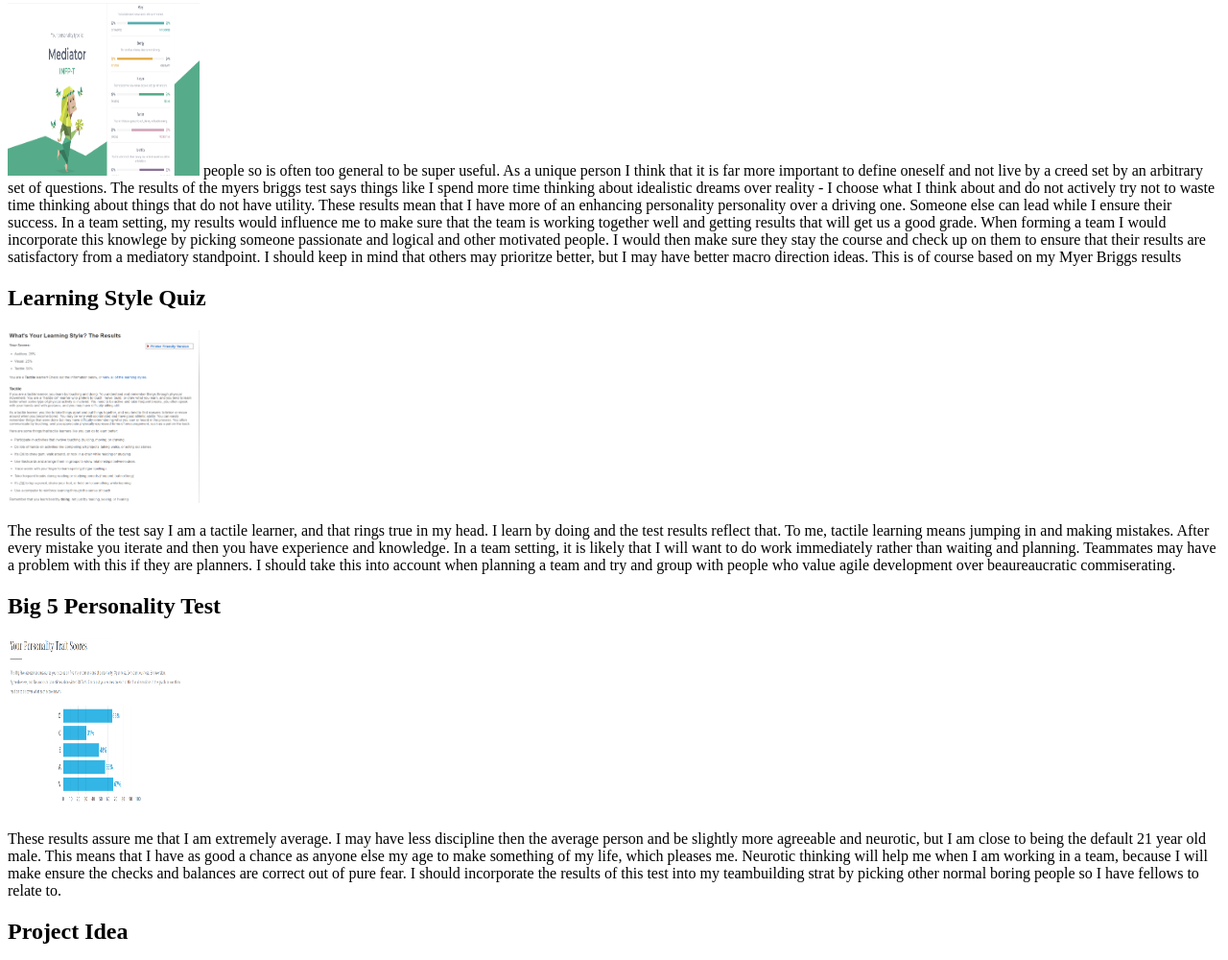
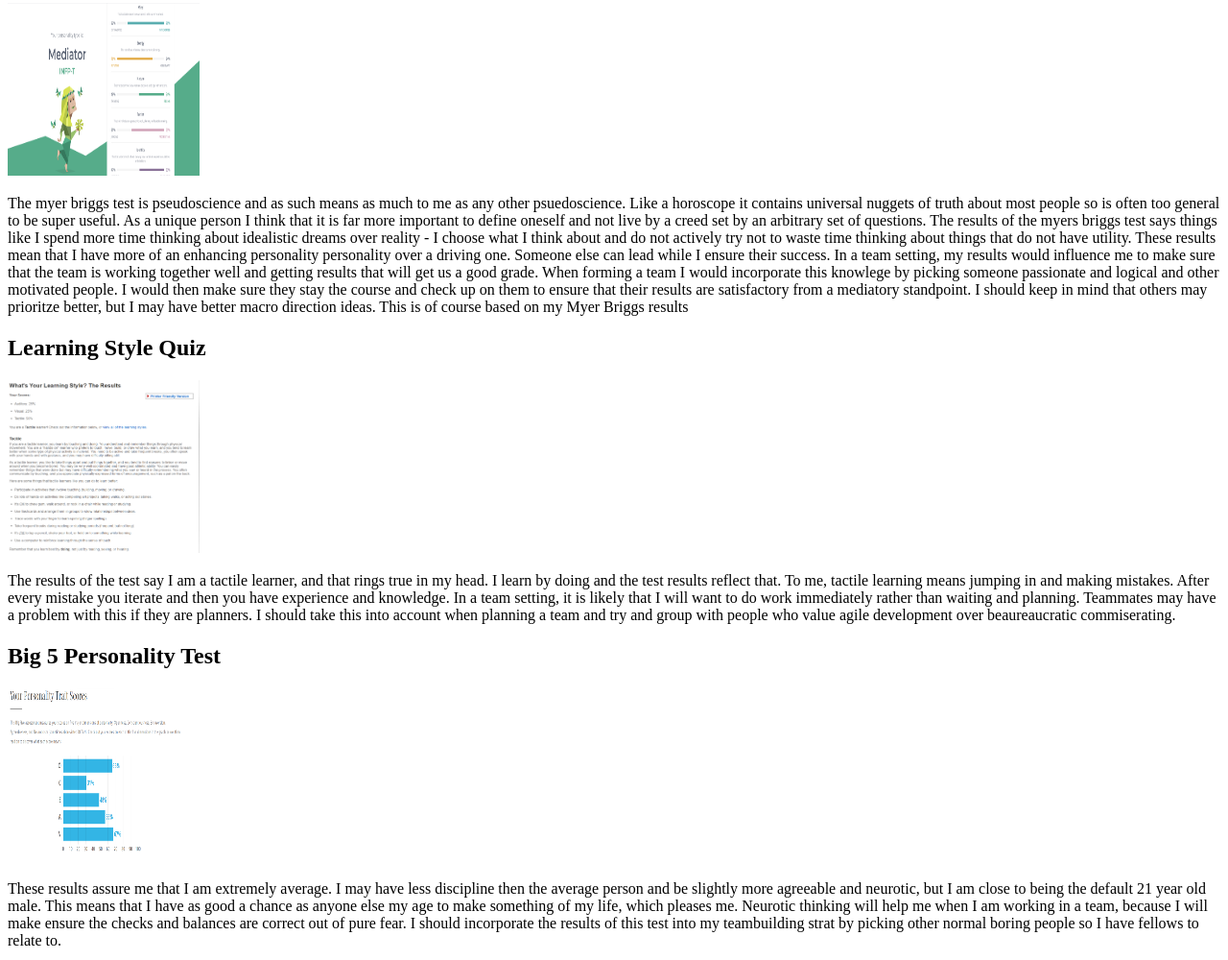
Before and after one commit to s3768929/s3768929.github.io, a plain HTML site: page index.html in a window 1280 px wide. Shown: the part 704-1704 px from the top of the page at 96% size. Drawn offline with Linux system fonts and the light colour scheme.

Commit message:
Update index.html

```diff
--- a/index.html
+++ b/index.html
@@ -40,6 +40,7 @@ python to achieve mastery.
 
 <h2>Myers Briggs Test Results</h2>
 <img src="MyersBriggs.PNG" alt="" width ="200" height = "180"></div>
+<p>The myer briggs test is pseudoscience and as such means as much to me as any other psuedoscience. Like a horoscope it contains universal nuggets of truth about most
 people so is often too general to be super useful. As a unique person I think that it is far more important to define oneself and not live by a creed set by an arbitrary
 set of questions. The results of the myers briggs test says things like I spend more time thinking about idealistic dreams over reality - I choose what I think about and
 do not actively try not to waste time thinking about things that do not have utility. These results mean that I have more of an enhancing personality personality over a
```
